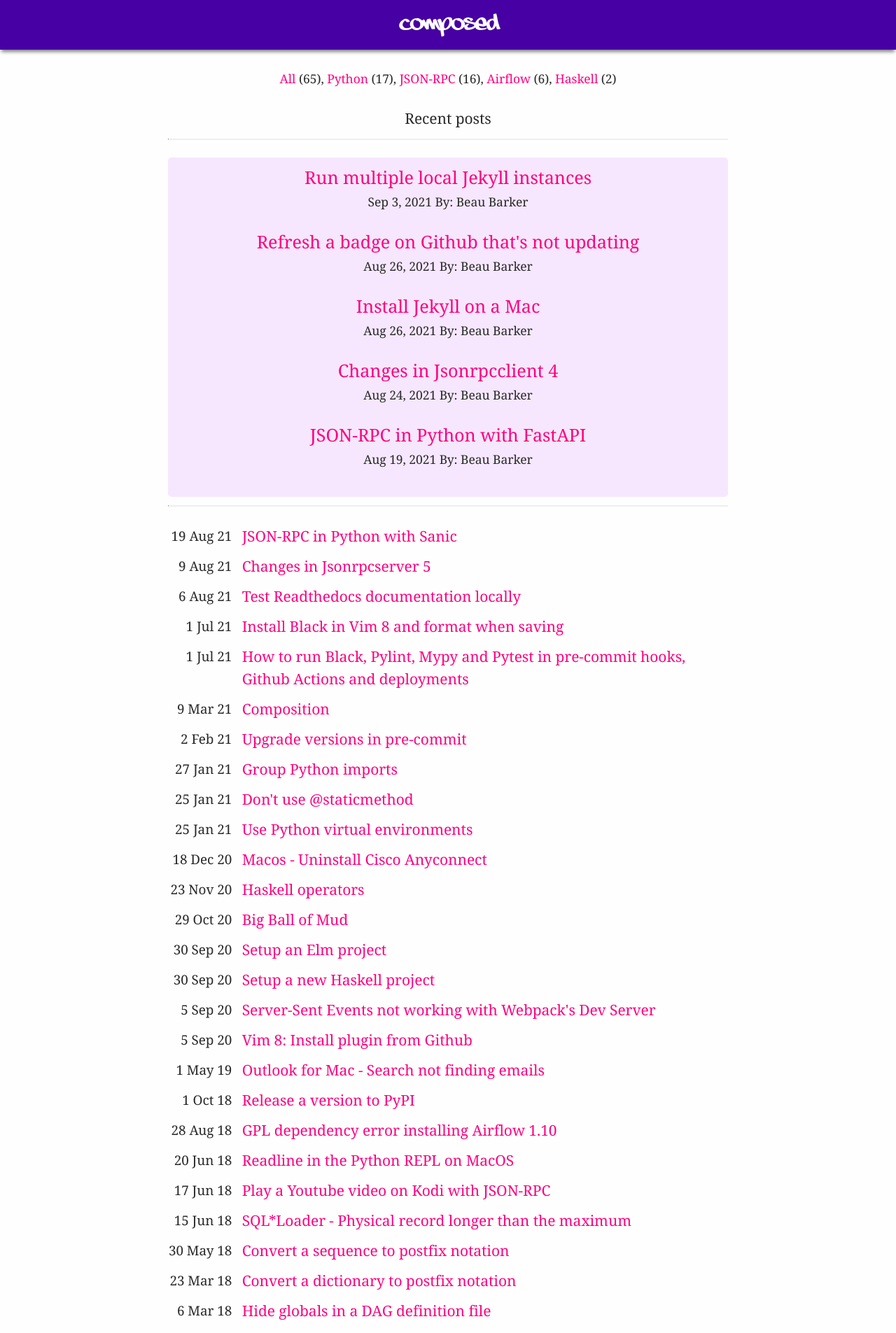
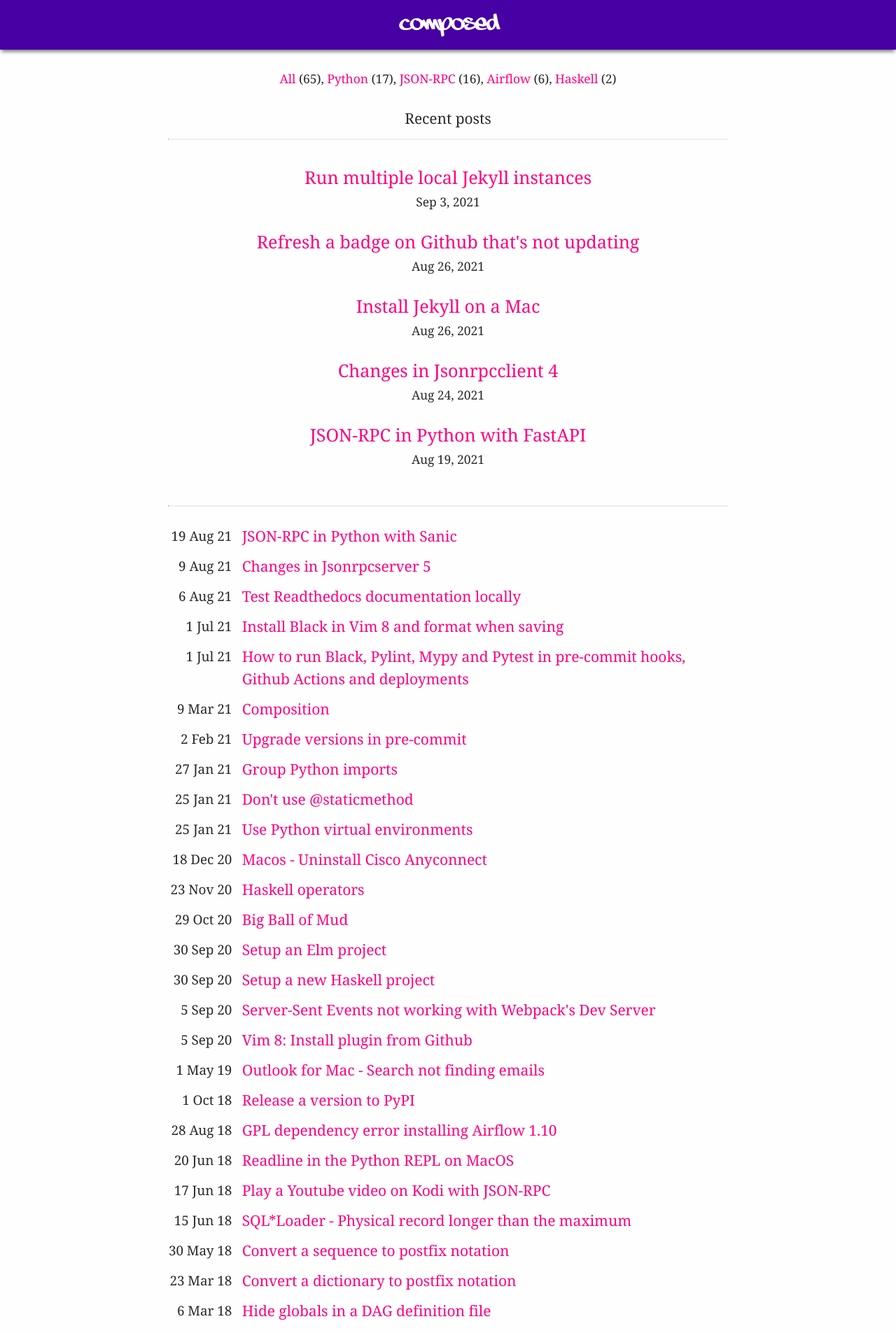
Before and after one commit to explodinglabs/explodinglabs.github.io, a Jekyll site: the page built from docs/index.html, in a window 1280 px wide. Shown: the top 1905 px of the page at 70% size. Built offline with Jekyll 4.4.1, drawn with Linux system fonts in a browser that asks for light colours.

Commit message:
Adjustments

```diff
--- a/docs/_includes/post_link_li.html
+++ b/docs/_includes/post_link_li.html
@@ -2,6 +2,5 @@
     <a href="{{ post.url | prepend: site.baseurl }}">{{ post.title }}</a>
     <div class="meta">
         {{ post.date | date: "%b %-d, %Y" }}
-        <span>By: Beau Barker</span>
     </div>
 </li>
--- a/docs/main.scss
+++ b/docs/main.scss
@@ -82,6 +82,7 @@ nav {
 
     ul {
         margin: 0;
+        background-color: transparent;
         list-style: none;
         text-align: center;
         > li {
@@ -231,10 +232,10 @@ blockquote, ul, ol, dl, figure, %vertical-rhythm {
 
 /* Lists */
 ul, ol {
-    padding: $space/2 $space*2;
-    margin-bottom: $space;
     background-color: $lists;
     border-radius: 5px;
+    margin-bottom: $space;
+    padding: $space/2 $space*2;
 }
 
 /* Images */
```
